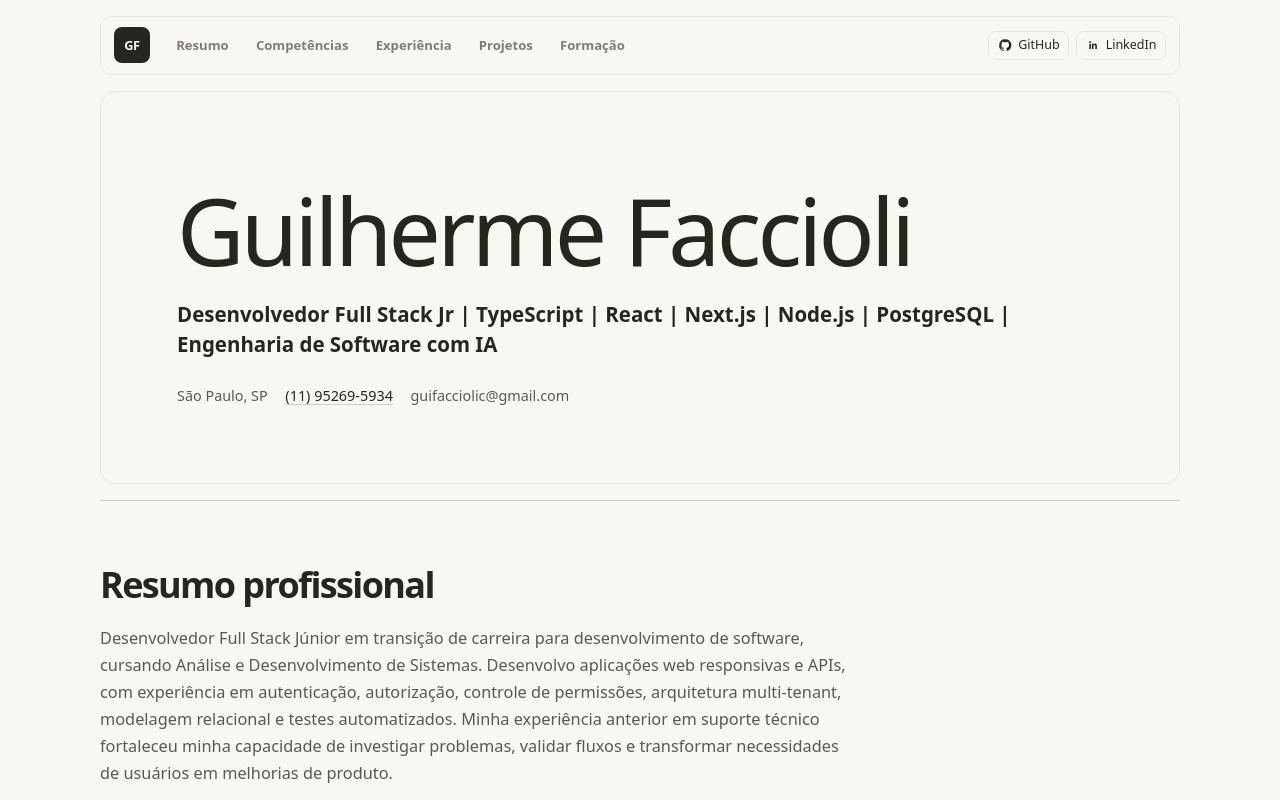
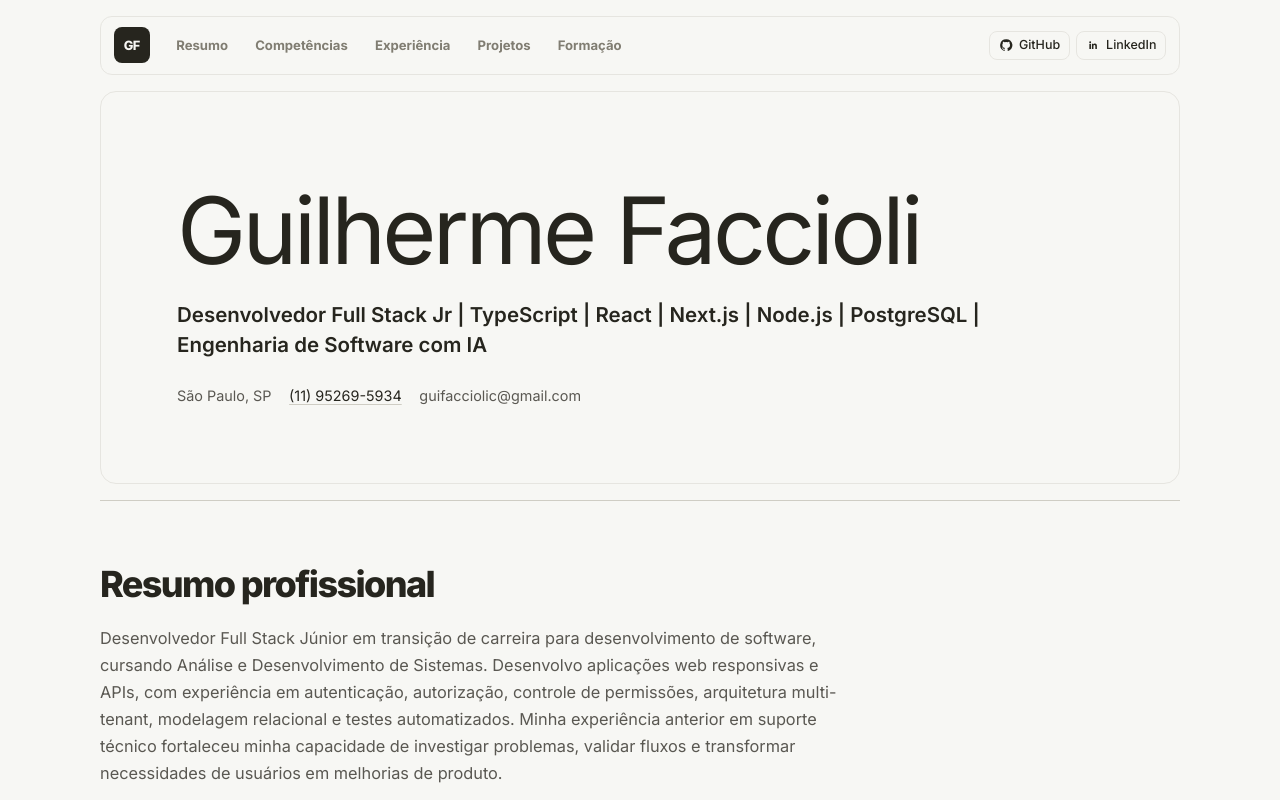
Before and after one commit to GuiFaccioli/meu-curriculo, a React (Vite) app: page / in a window 1280 px wide. Shown: the top 800 px of the page. Built offline with nearby package versions, Linux system fonts and the light colour scheme; no server answers.

Commit message:
refactor: apply visible project typography

```diff
--- a/public/curriculo-guilherme-faccioli.html
+++ b/public/curriculo-guilherme-faccioli.html
@@ -6,7 +6,7 @@
     <meta name="description" content="Currículo de Guilherme Faccioli, Desenvolvedor Full Stack Júnior." />
     <title>Currículo — Guilherme Faccioli</title>
     <style>
-      @import url('https://fonts.googleapis.com/css2?family=JetBrains+Mono:wght@400;500&display=swap');
+      @import url('https://fonts.googleapis.com/css2?family=Inter:wght@400;500;600;700;800&family=JetBrains+Mono:wght@400;500&display=swap');
 
       :root {
         color-scheme: light;
@@ -25,7 +25,7 @@
         margin: 0;
         background: var(--canvas);
         color: var(--body);
-        font: 400 15px/1.6 'CursorGothic', system-ui, 'Helvetica Neue', Helvetica, Arial, sans-serif;
+        font: 400 15px/1.6 'Inter', system-ui, -apple-system, BlinkMacSystemFont, 'Segoe UI', sans-serif;
       }
       main { max-width: 960px; margin: 0 auto; padding: 40px 24px 56px; }
       header, section {
--- a/src/index.css
+++ b/src/index.css
@@ -1,8 +1,8 @@
-@import url('https://fonts.googleapis.com/css2?family=JetBrains+Mono:wght@400;500&display=swap');
+@import url('https://fonts.googleapis.com/css2?family=Inter:wght@400;500;600;700;800&family=JetBrains+Mono:wght@400;500&display=swap');
 
 :root {
   color-scheme: light;
-  font-family: 'CursorGothic', system-ui, 'Helvetica Neue', Helvetica, Arial, sans-serif;
+  font-family: 'Inter', system-ui, -apple-system, BlinkMacSystemFont, 'Segoe UI', sans-serif;
   color: #26251e;
   background: #f7f7f4;
   font-synthesis: none;
```
